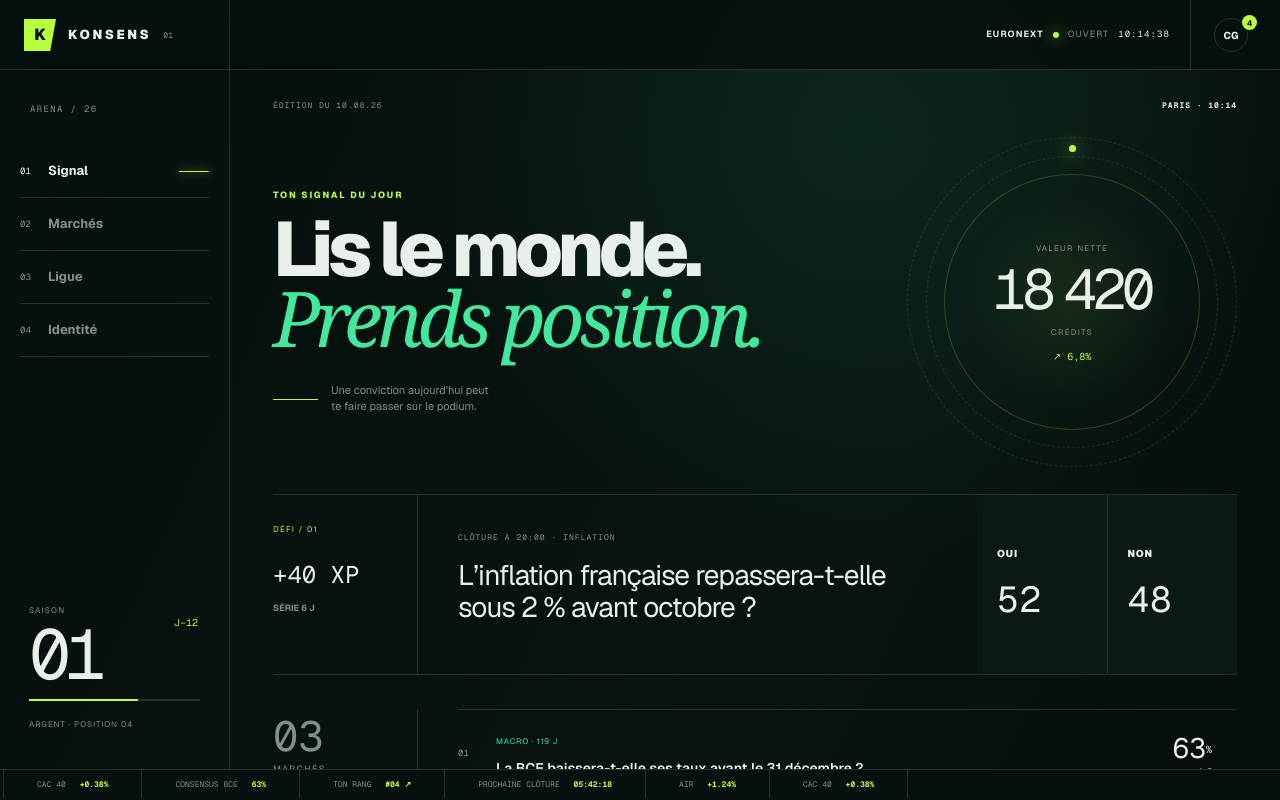
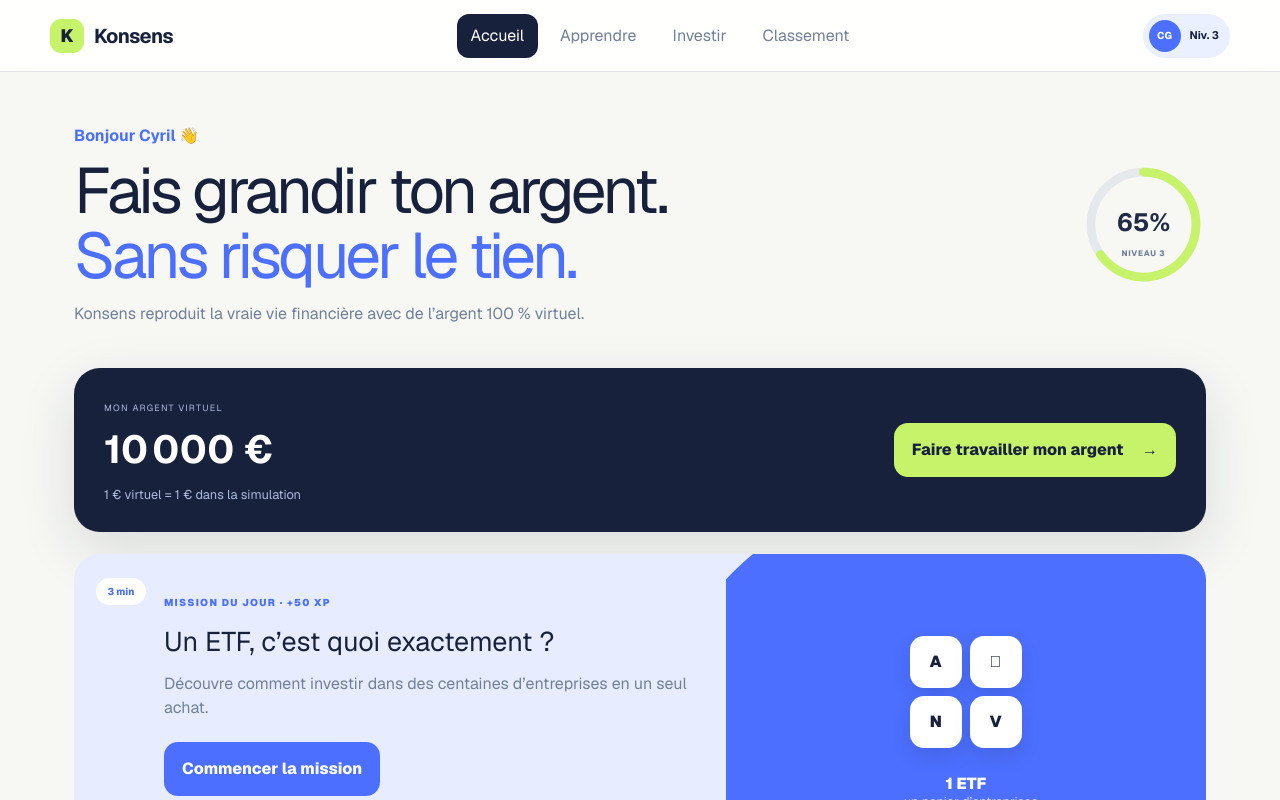
Before and after one commit to Velvet-Application/Konsens, a Next.js app: page / in a window 1280 px wide. Shown: the top 800 px of the page. Built offline with nearby package versions, Linux system fonts and the light colour scheme.

Commit message:
Simplify Konsens and add financial education simulator

```diff
--- a/app/konsens-app.tsx
+++ b/app/konsens-app.tsx
@@ -1,77 +1,81 @@
 "use client";
 
-import { useState } from "react";
+import { useMemo, useState } from "react";
 
-type Tab = "signal" | "markets" | "league" | "identity";
-const marketData = [
-  { tag: "MACRO · 119 J", question: "La BCE baissera-t-elle ses taux avant le 31 décembre ?", yes: 63, delta: "+4.2" },
-  { tag: "INDICES · 5 J", question: "Le CAC 40 terminera-t-il la semaine au-dessus de 8 200 points ?", yes: 46, delta: "−2.1" },
-  { tag: "TECH · 140 J", question: "Apple dépassera-t-elle 4 000 Md$ de capitalisation cette année ?", yes: 57, delta: "+7.0" },
-];
-const leaders = [["01","MacroKing","+18,9"],["02","ClaraQuant","+14,2"],["03","NordCapital","+9,1"],["04","CyrilG","+6,8"],["05","LucidBear","+5,4"]];
+type Tab = "home" | "learn" | "invest" | "league";
+type Choice = "etf" | "stock" | "prediction";
+
+const options = {
+  etf: { name: "ETF Monde", rate: 7, risk: "Modéré", color: "blue", icon: "◎", detail: "Un panier de plus de 1 400 entreprises mondiales." },
+  stock: { name: "Action Airbus", rate: 10, risk: "Élevé", color: "violet", icon: "A", detail: "Une seule entreprise : plus de potentiel, mais plus de risque." },
+  prediction: { name: "Prédiction BCE", rate: 58.73, risk: "Très élevé", color: "orange", icon: "?", detail: "Tout ou rien selon l’événement. Le gain dépend du prix d’entrée." },
+} as const;
+
+const rankings = [[1,"Clara",12480,24.8],[2,"Mehdi",11870,18.7],[3,"Cyril",11260,12.6],[4,"Emma",10940,9.4],[5,"Lucas",10710,7.1]];
 
 export default function KonsensApp() {
-  const [tab, setTab] = useState<Tab>("signal");
-  const [credits, setCredits] = useState(18420);
-  const [streak, setStreak] = useState(6);
-  const [answer, setAnswer] = useState<"OUI"|"NON"|null>(null);
-  const [market, setMarket] = useState<(typeof marketData)[number]|null>(null);
-  const [notice, setNotice] = useState("");
-  const alert = (text:string) => { setNotice(text); window.setTimeout(()=>setNotice(""),2200); };
-  const vote = (value:"OUI"|"NON") => { if(answer)return; setAnswer(value);setStreak(v=>v+1);alert(`Conviction ${value} enregistrée`); };
-  const buy = (value:"OUI"|"NON") => { setCredits(v=>v-250);setMarket(null);alert(`250 crédits exposés sur ${value}`); };
+  const [tab, setTab] = useState<Tab>("home");
+  const [balance, setBalance] = useState(10000);
+  const [amount, setAmount] = useState(1000);
+  const [choice, setChoice] = useState<Choice>("etf");
+  const [months, setMonths] = useState(12);
+  const [toast, setToast] = useState("");
+  const notify = (value:string) => { setToast(value); window.setTimeout(()=>setToast(""),2200); };
+  const invest = () => { if(amount>balance)return notify("Montant supérieur à ton solde");setBalance(v=>v-amount);notify(`${amount.toLocaleString("fr-FR")} € virtuels placés`); };
 
-  return <main className="terminal">
-    <header className="masthead">
-      <button className="wordmark" onClick={()=>setTab("signal")}><i>K</i><span>KONSENS</span><small>01</small></button>
-      <div className="market-clock"><b>EURONEXT</b><span className="pulse"/>OUVERT <time>10:14:38</time></div>
-      <button className="player" onClick={()=>setTab("identity")}><span>CG</span><b>4</b></button>
+  return <main className="k-app">
+    <header className="k-header">
+      <button className="k-logo" onClick={()=>setTab("home")}><span>K</span><b>Konsens</b></button>
+      <nav><Nav active={tab==="home"} label="Accueil" onClick={()=>setTab("home")}/><Nav active={tab==="learn"} label="Apprendre" onClick={()=>setTab("learn")}/><Nav active={tab==="invest"} label="Investir" onClick={()=>setTab("invest")}/><Nav active={tab==="league"} label="Classement" onClick={()=>setTab("league")}/></nav>
+      <button className="profile-pill"><span>CG</span><b>Niv. 3</b></button>
     </header>
 
-    <aside className="index-nav">
-      <p>ARENA / 26</p>
-      <Nav number="01" label="Signal" active={tab==="signal"} onClick={()=>setTab("signal")}/>
-      <Nav number="02" label="Marchés" active={tab==="markets"} onClick={()=>setTab("markets")}/>
-      <Nav number="03" label="Ligue" active={tab==="league"} onClick={()=>setTab("league")}/>
-      <Nav number="04" label="Identité" active={tab==="identity"} onClick={()=>setTab("identity")}/>
-      <div className="season-index"><span>SAISON</span><strong>01</strong><em>J−12</em><div><i/></div><small>ARGENT · POSITION 04</small></div>
-    </aside>
-
-    <section className="viewport">
-      {tab==="signal" && <Signal credits={credits} streak={streak} answer={answer} vote={vote} openMarket={setMarket} goMarkets={()=>setTab("markets")}/>}
-      {tab==="markets" && <Markets openMarket={setMarket}/>}
-      {tab==="league" && <League alert={alert}/>}
-      {tab==="identity" && <Identity streak={streak}/>}
+    <section className="k-content">
+      {tab==="home"&&<Home balance={balance} goLearn={()=>setTab("learn")} goInvest={()=>setTab("invest")}/>}
+      {tab==="learn"&&<Learn amount={amount} setAmount={setAmount} choice={choice} setChoice={setChoice} months={months} setMonths={setMonths}/>}
+      {tab==="invest"&&<Invest balance={balance} amount={amount} setAmount={setAmount} choice={choice} setChoice={setChoice} months={months} setMonths={setMonths} invest={invest}/>}
+      {tab==="league"&&<League/>}
     </section>
 
-    <div className="ticker-tape"><div><span>AIR <b>+1.24%</b></span><span>CAC 40 <b>+0.38%</b></span><span>CONSENSUS BCE <b>63%</b></span><span>TON RANG <b>#04 ↗</b></span><span>PROCHAINE CLÔTURE <b>05:42:18</b></span><span>AIR <b>+1.24%</b></span><span>CAC 40 <b>+0.38%</b></span></div></div>
-    <nav className="thumb-nav"><Nav number="01" label="Signal" active={tab==="signal"} onClick={()=>setTab("signal")}/><Nav number="02" label="Marchés" active={tab==="markets"} onClick={()=>setTab("markets")}/><Nav number="03" label="Ligue" active={tab==="league"} onClick={()=>setTab("league")}/><Nav number="04" label="Moi" active={tab==="identity"} onClick={()=>setTab("identity")}/></nav>
-
-    {market && <div className="trade-layer" onClick={()=>setMarket(null)}><section className="trade-console" onClick={e=>e.stopPropagation()}><button className="close" onClick={()=>setMarket(null)}>FERMER ×</button><p>{market.tag}</p><h2>{market.question}</h2><div className="trade-meter"><span style={{width:`${market.yes}%`}}/><b>{market.yes}%</b><small>CONSENSUS OUI</small></div><div className="ticket"><span>ORDRE</span><b>250 CRÉDITS</b><small>Simulation · aucun argent réel</small></div><div className="binary-actions"><button onClick={()=>buy("OUI")}>ACHETER OUI <b>{market.yes}</b></button><button onClick={()=>buy("NON")}>ACHETER NON <b>{100-market.yes}</b></button></div></section></div>}
-    {notice && <div className="notice"><i/> {notice}</div>}
+    <nav className="k-mobile-nav"><MobileNav icon="⌂" active={tab==="home"} label="Accueil" onClick={()=>setTab("home")}/><MobileNav icon="◉" active={tab==="learn"} label="Apprendre" onClick={()=>setTab("learn")}/><MobileNav icon="↗" active={tab==="invest"} label="Investir" onClick={()=>setTab("invest")}/><MobileNav icon="♛" active={tab==="league"} label="Classement" onClick={()=>setTab("league")}/></nav>
+    {toast&&<div className="k-toast">✓ {toast}</div>}
   </main>;
 }
 
-function Signal({credits,streak,answer,vote,openMarket,goMarkets}:{credits:number;streak:number;answer:"OUI"|"NON"|null;vote:(v:"OUI"|"NON")=>void;openMarket:(m:(typeof marketData)[number])=>void;goMarkets:()=>void}){
+function Home({balance,goLearn,goInvest}:{balance:number;goLearn:()=>void;goInvest:()=>void}){
   return <>
-    <div className="edition"><span>ÉDITION DU 10.08.26</span><b>PARIS · 10:14</b></div>
-    <section className="hero-signal">
-      <div className="hero-copy"><p>TON SIGNAL DU JOUR</p><h1>Lis le monde.<br/><em>Prends position.</em></h1><div className="hero-line"><span/><p>Une conviction aujourd’hui peut<br/>te faire passer sur le podium.</p></div></div>
-      <div className="score-orbit"><div className="orbit orbit-a"/><div className="orbit orbit-b"/><div className="orbit-dot"/><span>VALEUR NETTE</span><strong>{credits.toLocaleString("fr-FR")}</strong><small>CRÉDITS</small><b>↗ 6,8%</b></div>
-    </section>
-    <section className="decision-strip">
-      <div className="decision-meta"><p>DÉFI / 01</p><span>+40 XP</span><b>SÉRIE {streak} J</b></div>
-      <div className="decision-question"><small>CLÔTURE À 20:00 · INFLATION</small><h2>L’inflation française repassera-t-elle sous 2 % avant octobre ?</h2></div>
-      {answer ? <div className="locked-choice"><span>CONVICTION VERROUILLÉE</span><strong>{answer}</strong><small>Consensus révélé à la clôture</small></div> : <div className="binary-actions daily"><button onClick={()=>vote("OUI")}>OUI <b>52</b></button><button onClick={()=>vote("NON")}>NON <b>48</b></button></div>}
-    </section>
-    <section className="market-preview"><div className="vertical-title"><span>03</span><p>MARCHÉS<br/>EN TENSION</p></div><div className="market-rows">{marketData.map((m,i)=><button className="market-line" key={m.question} onClick={()=>openMarket(m)}><span>0{i+1}</span><div><small>{m.tag}</small><strong>{m.question}</strong></div><div className="line-prob"><b>{m.yes}<sup>%</sup></b><i className={m.delta.startsWith("−")?"down":""}>{m.delta}</i></div><em>↗</em></button>)}<button className="all-markets" onClick={goMarkets}>OUVRIR TOUS LES MARCHÉS <b>→</b></button></div></section>
+    <section className="welcome-row"><div><span className="hello">Bonjour Cyril 👋</span><h1>Fais grandir ton argent.<br/><em>Sans risquer le tien.</em></h1><p>Konsens reproduit la vraie vie financière avec de l’argent 100 % virtuel.</p></div><div className="level-ring"><svg viewBox="0 0 100 100"><circle cx="50" cy="50" r="42"/><circle className="progress" cx="50" cy="50" r="42"/></svg><strong>65%</strong><small>NIVEAU 3</small></div></section>
+    <section className="money-panel"><div><span>MON ARGENT VIRTUEL</span><strong>{balance.toLocaleString("fr-FR")} €</strong><small>1 € virtuel = 1 € dans la simulation</small></div><button onClick={goInvest}>Faire travailler mon argent <b>→</b></button></section>
+    <section className="daily-lesson"><div className="lesson-badge">3 min</div><div className="lesson-copy"><span>MISSION DU JOUR · +50 XP</span><h2>Un ETF, c’est quoi exactement ?</h2><p>Découvre comment investir dans des centaines d’entreprises en un seul achat.</p><button onClick={goLearn}>Commencer la mission</button></div><div className="basket-visual"><div className="basket"><i>A</i><i></i><i>N</i><i>V</i></div><span>1 ETF</span><small>= un panier d’entreprises</small></div></section>
+    <section className="dashboard-row"><div className="journey"><header><div><span>TON PARCOURS</span><h2>Apprenti investisseur</h2></div><b>2/5 notions</b></header><div className="journey-line"><i className="done">✓<small>Budget</small></i><span/><i className="done">✓<small>Risque</small></i><span/><i className="current">3<small>ETF</small></i><span/><i>4<small>Actions</small></i><span/><i>5<small>Prédire</small></i></div></div><div className="mini-rank"><span>TA LIGUE</span><strong>#3</strong><p>Tu as gagné 2 places cette semaine</p><div><i style={{width:"72%"}}/></div></div></section>
   </>;
 }
 
-function Markets({openMarket}:{openMarket:(m:(typeof marketData)[number])=>void}){return <section className="editorial-page"><header><p>02 / MARCHÉS</p><h1>Le prix d’une<br/><em>conviction.</em></h1><span>Chaque pourcentage est une photographie du consensus. Entre avant les autres, assume après.</span></header><div className="market-canvas">{marketData.concat(marketData).map((m,i)=><button key={i} className={`market-poster poster-${i%3}`} onClick={()=>openMarket(m)}><span>{String(i+1).padStart(2,"0")}</span><small>{m.tag}</small><h2>{m.question}</h2><div><strong>{m.yes}<sup>%</sup></strong><i>{m.delta}</i></div><em>PRENDRE POSITION →</em></button>)}</div></section>}
+function Learn({amount,setAmount,choice,setChoice,months,setMonths}:{amount:number;setAmount:(n:number)=>void;choice:Choice;setChoice:(c:Choice)=>void;months:number;setMonths:(n:number)=>void}){
+  return <section className="learning-page">
+    <header className="page-heading"><span>APPRENDRE EN JOUANT</span><h1>Que peut devenir ton argent ?</h1><p>Choisis une somme, compare les solutions et comprends chaque calcul.</p></header>
+    <Simulator amount={amount} setAmount={setAmount} choice={choice} setChoice={setChoice} months={months} setMonths={setMonths}/>
+    <section className="concepts"><h2>Les mots à connaître</h2><div><Concept icon="€" title="Capital" text="La somme de départ que tu investis."/><Concept icon="%" title="Rendement" text="Ce que ton placement gagne ou perd, en pourcentage."/><Concept icon="◒" title="Risque" text="La possibilité de récupérer moins que ta mise."/><Concept icon="⌛" title="Horizon" text="La durée pendant laquelle tu laisses travailler l’argent."/></div></section>
+  </section>;
+}
 
-function League({alert}:{alert:(s:string)=>void}){return <section className="editorial-page league-page"><header><p>03 / LIGUE ARGENT</p><h1>Plus haut.<br/><em>Ou plus juste.</em></h1><span>Les six premiers montent. Les convictions fragiles tombent.</span></header><div className="podium-word">04</div><div className="ranking"><div className="ranking-head"><span>RANG</span><span>JOUEUR</span><span>PERFORMANCE</span></div>{leaders.map(([rank,name,score])=><div className={name==="CyrilG"?"rank-line current":"rank-line"} key={name}><span>{rank}</span><strong>{name}</strong><div><b>{score}%</b><i style={{width:`${Math.abs(Number(score.replace(",",".")))*3}%`}}/></div>{name==="CyrilG"&&<em>TOI</em>}</div>)}<button className="invite" onClick={()=>alert("Code KNS-2026 copié")}>+ INVITER UN ADVERSAIRE</button></div></section>}
+function Invest({balance,amount,setAmount,choice,setChoice,months,setMonths,invest}:{balance:number;amount:number;setAmount:(n:number)=>void;choice:Choice;setChoice:(c:Choice)=>void;months:number;setMonths:(n:number)=>void;invest:()=>void}){
+  const result=calculate(amount,choice,months);const item=options[choice];
+  return <section className="invest-page"><header className="page-heading"><span>SIMULATION RÉELLE</span><h1>Prépare ton investissement</h1><p>Solde disponible : <b>{balance.toLocaleString("fr-FR")} € virtuels</b></p></header><div className="invest-layout"><div><Simulator compact amount={amount} setAmount={setAmount} choice={choice} setChoice={setChoice} months={months} setMonths={setMonths}/></div><aside className="order-summary"><span>CE QUI PEUT SE PASSER</span><h2>{item.name}</h2><div className="summary-flow"><p><small>Tu places</small><strong>{amount.toLocaleString("fr-FR")} €</strong></p><b>→</b><p><small>Valeur simulée</small><strong>{result.value.toLocaleString("fr-FR",{maximumFractionDigits:0})} €</strong></p></div><div className="potential-gain"><span>GAIN POTENTIEL</span><strong>+{result.gain.toLocaleString("fr-FR",{maximumFractionDigits:0})} €</strong><small>Scénario pédagogique, jamais garanti</small></div><button className="confirm" onClick={invest}>Confirmer le placement virtuel</button><p className="no-money">Aucun argent réel · aucun retrait possible</p></aside></div></section>;
+}
 
-function Identity({streak}:{streak:number}){return <section className="editorial-page identity-page"><header><p>04 / IDENTITÉ</p><h1>CyrilG.<br/><em>Stratège macro.</em></h1><span>Ton historique compose une identité, pas un simple profil.</span></header><div className="identity-mark">CG<span>NIVEAU 07</span></div><div className="stats-band"><div><span>PRÉCISION</span><strong>68<sup>%</sup></strong></div><div><span>SAISON</span><strong>+6,8<sup>%</sup></strong></div><div><span>SÉRIE</span><strong>{streak}<sup>J</sup></strong></div><div><span>RANG</span><strong>#04</strong></div></div><blockquote>« Conviction macro.<br/>Risque maîtrisé. »<small>Tu bats 72 % de l’arène sur les questions économiques.</small></blockquote></section>}
+function Simulator({amount,setAmount,choice,setChoice,months,setMonths,compact=false}:{amount:number;setAmount:(n:number)=>void;choice:Choice;setChoice:(c:Choice)=>void;months:number;setMonths:(n:number)=>void;compact?:boolean}){
+  const calculations=useMemo(()=>Object.keys(options).map(key=>({key:key as Choice,...calculate(amount,key as Choice,months)})),[amount,months]);
+  return <section className={compact?"simulator compact":"simulator"}>
+    <div className="sim-controls"><label>Je veux utiliser<strong>{amount.toLocaleString("fr-FR")} € virtuels</strong><input aria-label="Somme virtuelle" type="range" min="100" max="5000" step="100" value={amount} onChange={e=>setAmount(Number(e.target.value))}/><div><span>100 €</span><span>5 000 €</span></div></label><label>Je laisse mon argent travailler<strong>{months} mois</strong><input aria-label="Durée" type="range" min="1" max="36" value={months} onChange={e=>setMonths(Number(e.target.value))}/><div><span>1 mois</span><span>3 ans</span></div></label></div>
+    <div className="comparison"><header><span>OPTION</span><span>RISQUE</span><span>GAIN POTENTIEL</span></header>{calculations.map(row=>{const item=options[row.key];return <button key={row.key} className={choice===row.key?`compare-row selected ${item.color}`:`compare-row ${item.color}`} onClick={()=>setChoice(row.key)}><i>{item.icon}</i><div><strong>{item.name}</strong><small>{item.detail}</small></div><span className="risk">{item.risk}</span><div className="gain"><strong>+{row.gain.toLocaleString("fr-FR",{maximumFractionDigits:0})} €</strong><small>{row.formula}</small></div><b className="radio">{choice===row.key?"✓":""}</b></button>})}</div>
+    <div className="teacher-note"><span>💡</span><p><strong>Le plus rentable n’est pas forcément le meilleur choix.</strong> Un gain potentiel élevé signifie généralement que le risque de perdre est aussi plus élevé.</p></div>
+  </section>;
+}
 
-function Nav({number,label,active,onClick}:{number:string;label:string;active:boolean;onClick:()=>void}){return <button className={active?"active":""} onClick={onClick}><span>{number}</span><b>{label}</b><i/></button>}
+function League(){return <section className="league-simple"><header className="page-heading"><span>SAISON 1 · LIGUE DÉCOUVERTE</span><h1>Progresse avec les autres</h1><p>Le classement récompense la performance, mais aussi la régularité et la maîtrise du risque.</p></header><div className="rank-table"><header><span>Rang</span><span>Joueur</span><span>Patrimoine</span><span>Performance</span></header>{rankings.map(([rank,name,value,score])=><div className={name==="Cyril"?"you":""} key={name}><b>{rank}</b><span className="rank-avatar">{String(name).slice(0,1)}</span><strong>{name}{name==="Cyril"&&<small>TOI</small>}</strong><span>{Number(value).toLocaleString("fr-FR")} €</span><em>+{score}%</em></div>)}</div><aside className="league-tip"><span>🏆</span><div><strong>Comment gagner des places ?</strong><p>Diversifie tes placements, évite de tout miser sur une prédiction et reviens suivre tes décisions.</p></div></aside></section>}
+
+function calculate(amount:number,choice:Choice,months:number){if(choice==="prediction"){const price=.63;const units=amount/price;const gain=units-amount;return{gain,value:units,formula:`${amount.toLocaleString("fr-FR")} ÷ 0,63 − mise`}}const annual=options[choice].rate/100;const gain=amount*annual*(months/12);return{gain,value:amount+gain,formula:`${amount.toLocaleString("fr-FR")} × ${options[choice].rate}% × ${months}/12`}}
+function Concept({icon,title,text}:{icon:string;title:string;text:string}){return <article><i>{icon}</i><strong>{title}</strong><p>{text}</p></article>}
+function Nav({active,label,onClick}:{active:boolean;label:string;onClick:()=>void}){return <button className={active?"active":""} onClick={onClick}>{label}</button>}
+function MobileNav({active,label,icon,onClick}:{active:boolean;label:string;icon:string;onClick:()=>void}){return <button className={active?"active":""} onClick={onClick}><i>{icon}</i><span>{label}</span></button>}
```
Also changed, not shown: app/globals.css, 4 other files (tests, documents, lock files or other folders).
